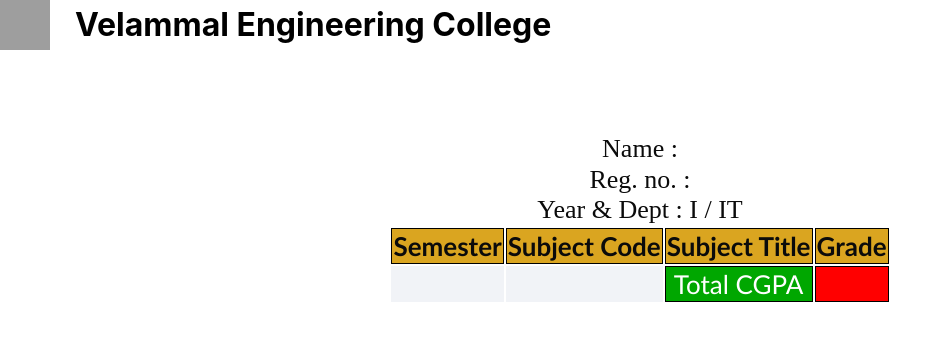
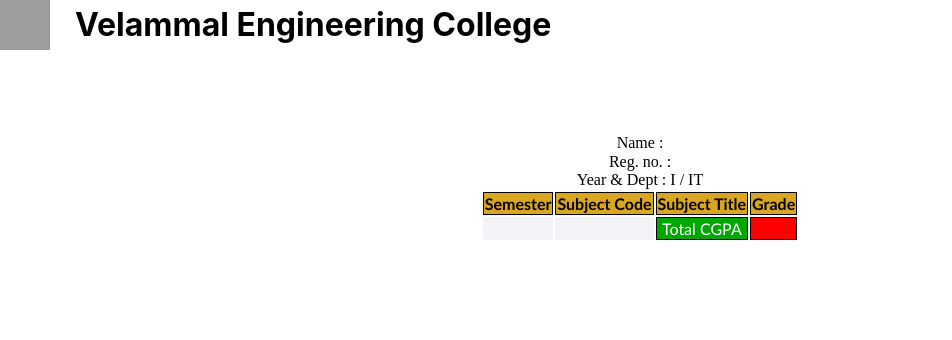
Before and after one commit to TyroAurum/Result, a React (Create React App) app: page /loggedin in a window 1280 px wide. Shown: the top 340 px of the page, without its empty margins (0-952 px from the left). Built offline with nearby package versions, Linux system fonts and the light colour scheme; grey boxes are pictures that could not be loaded.

Commit message:
Update App.css

```diff
--- a/src/App.css
+++ b/src/App.css
@@ -2,7 +2,7 @@
 @media screen and (min-width:700px) {
 
 
-.container {
+.containeer {
     min-height: 80vh;
     display: flex;
     align-items: center;
@@ -49,7 +49,7 @@
     color: black;
     font-size: 16px;
     }
-.container{
+.containeer{
   min-height: 80vh;
   display: flex;
   align-items: center;
```
